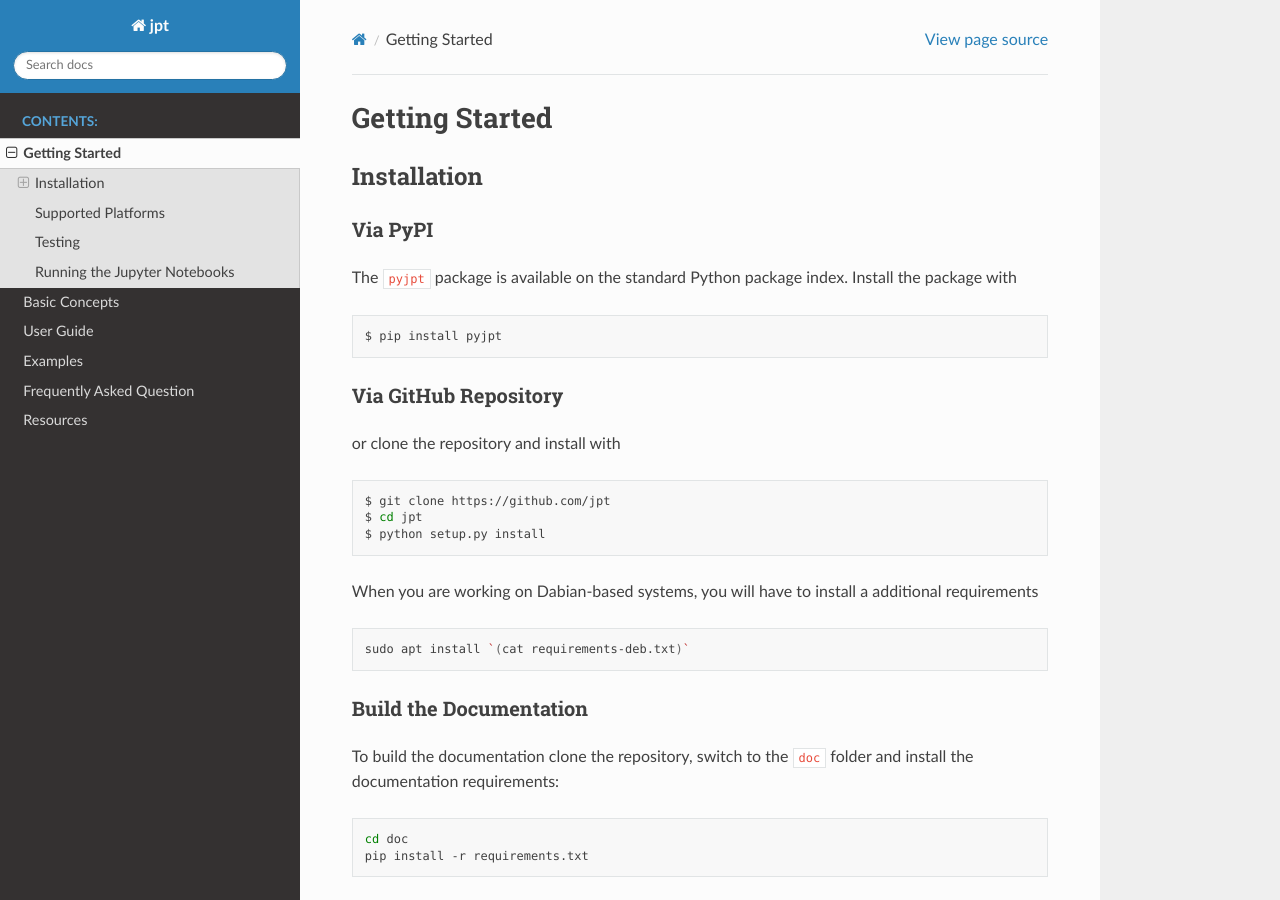
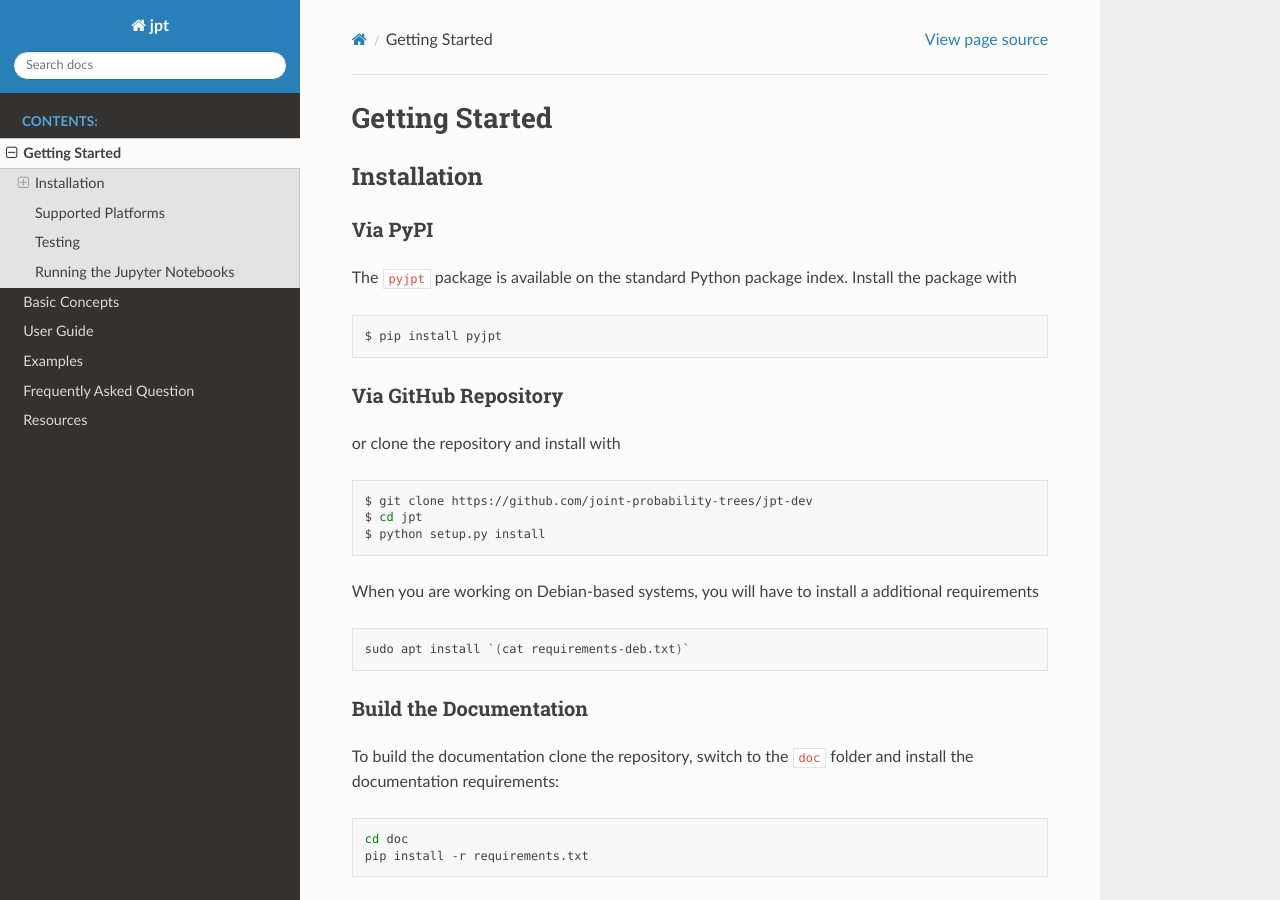
Before and after one commit to joint-probability-trees/jpt-dev, a Sphinx documentation site: the page built from doc/source/installation.rst, in a window 1280 px wide and 900 px high. Built offline with Sphinx 7.4.7 and the Read the Docs theme 2.0.0, drawn with Linux system fonts in a browser that asks for light colours; pages that are not in the unit, such as notebooks, are missing from menus.

```diff
--- a/doc/source/installation.rst
+++ b/doc/source/installation.rst
@@ -18,11 +18,11 @@ or clone the repository and install with
 
 .. code:: bash
 
-    $ git clone https://github.com/jpt
+    $ git clone https://github.com/joint-probability-trees/jpt-dev
     $ cd jpt
     $ python setup.py install
 
-When you are working on Dabian-based systems, you will have to install a additional requirements
+When you are working on Debian-based systems, you will have to install a additional requirements
 
 .. code:: bash
 
```
Also changed, not shown: README.md (added, +21 -0 lines), 6 other files.
